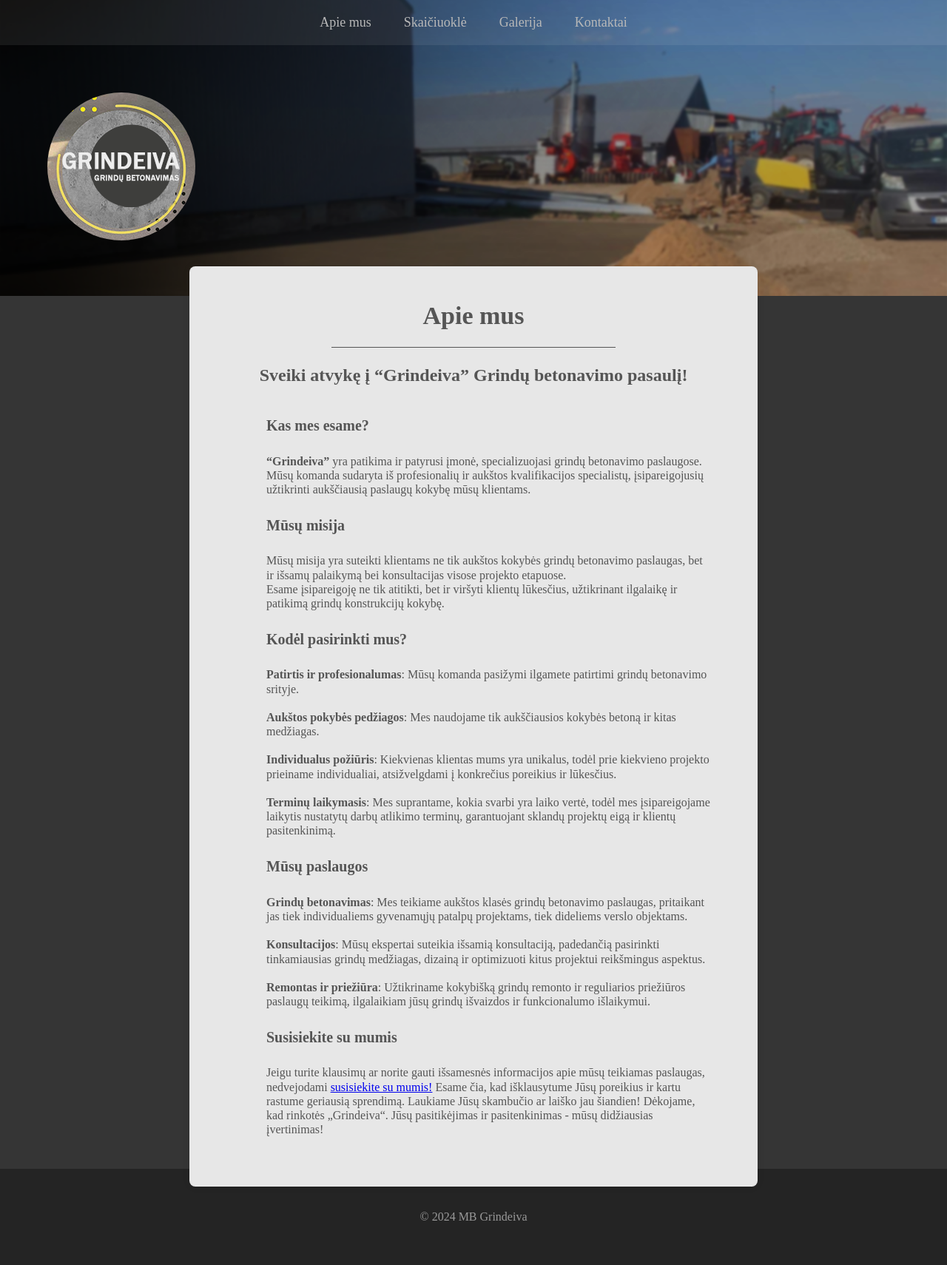
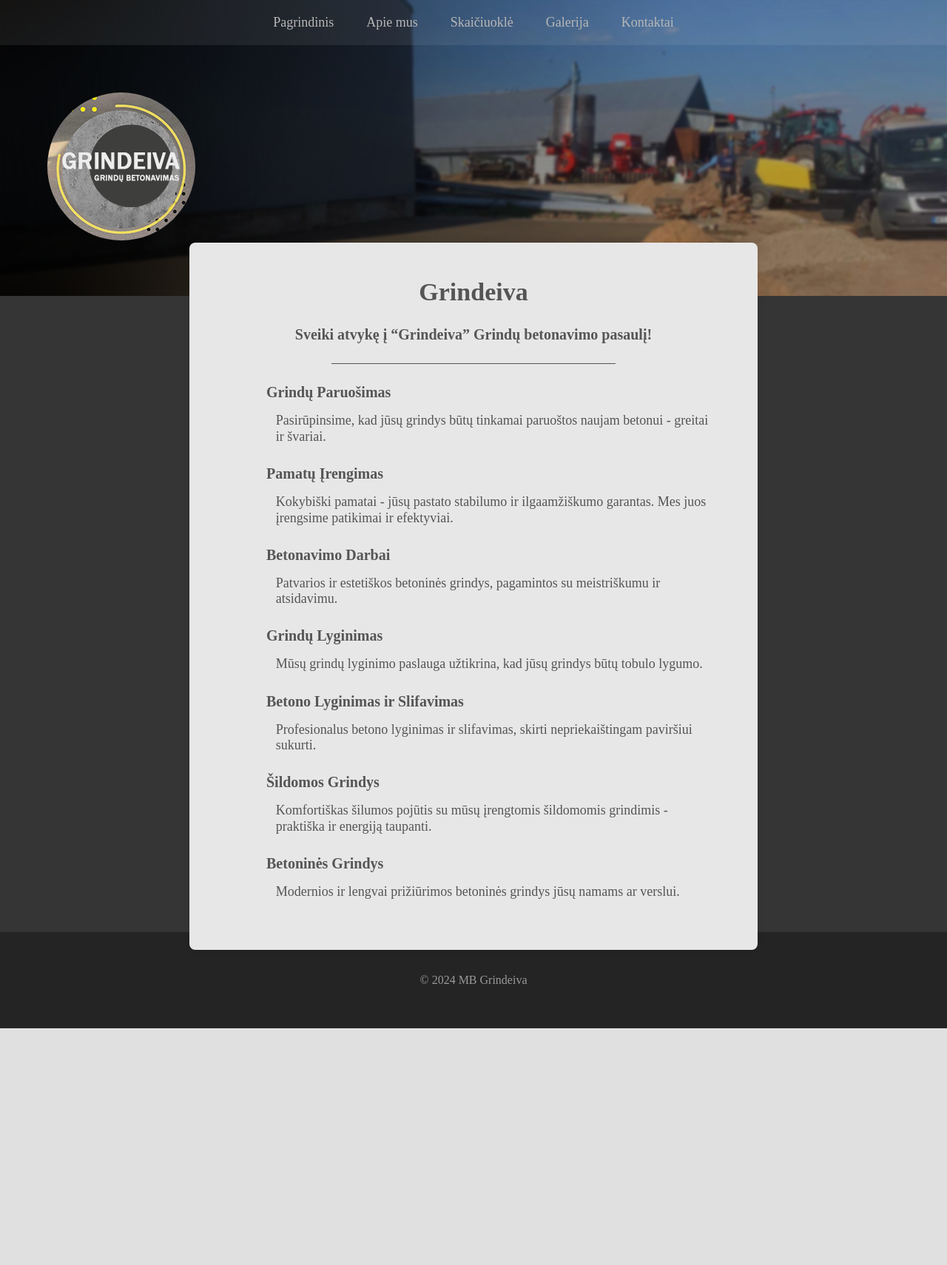
Before and after one commit to RenaldasZ/grindeiva, a Django app: page / in a window 1280 px wide. Shown: the whole page at 74% size. After the commit the page ends 1390 px from the top, so only its background shows below. Run offline with Django 5.2, Linux system fonts and the light colour scheme.

Commit message:
frontend html page styles updated added about us html

```diff
--- a/main/webapp/static/webapp/css/style.css
+++ b/main/webapp/static/webapp/css/style.css
@@ -60,12 +60,12 @@ nav a:hover {
     flex-direction: column;
     justify-content: center;
     align-items: center;
-    padding-bottom: 2vh;
+    padding-bottom: 6vh;
 }
 
 .content-section {
     width: 60%;
-    margin: -5vh auto;
+    margin: -9vh auto;
     padding-top: 2%;
     padding-bottom: 4%;
     background-color: #e7e7e7;
@@ -127,10 +127,28 @@ nav a:hover {
     padding-right: 5vw;
 }
 
+.index-container {
+    width: auto;
+}
+
+.index-container ul li {
+    font-size: large;
+    text-align: left;
+    margin-left: 6vw;
+    margin-right: 5vw;
+}
+
+.index-container ul h4 {
+    text-align: left;
+    margin-bottom: 1rem;
+    margin-left: 5vw;
+    margin-right: 5vw;
+}
+
 .contact-container {
     display: flex;
     justify-content: space-around;
-    width: 100%; /* Adjust the width for each container */
+    width: 100%;
     margin-bottom: 20px;
 }
 
@@ -230,7 +248,9 @@ header nav.main .burger {
 .job-container {
     display: flex;
     flex-direction: column;
-    gap: 20px;
+    gap: 2vh;
+    margin-left: 5vw;
+    margin-right: 5vw;
 }
 
 .job-section {
--- a/main/webapp/templates/base.html
+++ b/main/webapp/templates/base.html
@@ -19,7 +19,8 @@
                 </a>
             </span>
             <ul id="top-level-menu" class="top-level-menu">
-                <li class="list-item"><a class="list-link" href="{% url "index" %}">Apie mus</a></li>
+                <li class="list-item"><a class="list-link" href="{% url "index" %}">Pagrindinis</a></li>
+                <li class="list-item"><a class="list-link" href="{% url "about" %}">Apie mus</a></li>
                 <li class="list-item"><a class="list-link" href="{% url "calculator" %}">Skaičiuoklė</a></li>
                 <li class="list-item"><a class="list-link" href="{% url "galery" %}">Galerija</a></li>
                 <li class="list-item"><a class="list-link" href="{% url "contacts" %}">Kontaktai</a></li>
--- a/main/webapp/templates/webapp/index.html
+++ b/main/webapp/templates/webapp/index.html
@@ -3,42 +3,31 @@
 {% block content %}
 <div class="parent-container">
     <div class="content-section">
-        <h1>Apie mus</h1>
+        <div class="index-container">
+        <h1>Grindeiva</h1>
+        <h4>Sveiki atvykę į “Grindeiva” Grindų betonavimo pasaulį!</h4>
         <hr>
-        <h3>Sveiki atvykę į “Grindeiva” Grindų betonavimo pasaulį!</h3>
-        <div class="main-container">
             <ul>
-            <h4>Kas mes esame?</h4>
-                <li><b>“Grindeiva”</b> yra patikima ir patyrusi įmonė, specializuojasi grindų betonavimo paslaugose.</li>
-                <li>Mūsų komanda sudaryta iš profesionalių ir aukštos kvalifikacijos specialistų, įsipareigojusių užtikrinti aukščiausią paslaugų kokybę mūsų klientams.</li>
-            </ul>
+                <h4>Grindų Paruošimas</h4>
+                <li>Pasirūpinsime, kad jūsų grindys būtų tinkamai paruoštos naujam betonui - greitai ir švariai.</li>
 
-            <ul>
-            <h4>Mūsų misija</h4>
-                <li>Mūsų misija yra suteikti klientams ne tik aukštos kokybės grindų betonavimo paslaugas, bet ir išsamų palaikymą bei konsultacijas visose projekto etapuose.</li>
-                <li>Esame įsipareigoję ne tik atitikti, bet ir viršyti klientų lūkesčius, užtikrinant ilgalaikę ir patikimą grindų konstrukcijų kokybę.</li>
-            </ul>
+                <h4>Pamatų Įrengimas</h4>
+                <li>Kokybiški pamatai - jūsų pastato stabilumo ir ilgaamžiškumo garantas. Mes juos įrengsime patikimai ir efektyviai.</li>
 
-            <ul>
-            <h4>Kodėl pasirinkti mus?</h4>
-                <li><b>Patirtis ir profesionalumas</b>: Mūsų komanda pasižymi ilgamete patirtimi grindų betonavimo srityje.</li><br>
-                <li><b>Aukštos pokybės pedžiagos</b>: Mes naudojame tik aukščiausios kokybės betoną ir kitas medžiagas.</li><br>
-                <li><b>Individualus požiūris</b>: Kiekvienas klientas mums yra unikalus, todėl prie kiekvieno projekto prieiname individualiai, atsižvelgdami į konkrečius poreikius ir lūkesčius.</li><br>
-                <li><b>Terminų laikymasis</b>: Mes suprantame, kokia svarbi yra laiko vertė, todėl mes įsipareigojame laikytis nustatytų darbų atlikimo terminų, garantuojant sklandų projektų eigą ir klientų pasitenkinimą.</li>
-            </ul>
+                <h4>Betonavimo Darbai</h4>
+                <li>Patvarios ir estetiškos betoninės grindys, pagamintos su meistriškumu ir atsidavimu.</li>
 
-            <ul>
-            <h4>Mūsų paslaugos</h4>
-                <li><b>Grindų betonavimas</b>: Mes teikiame aukštos klasės grindų betonavimo paslaugas, pritaikant jas tiek individualiems gyvenamųjų patalpų projektams, tiek dideliems verslo objektams.</li><br>
-                <li><b>Konsultacijos</b>: Mūsų ekspertai suteikia išsamią konsultaciją, padedančią pasirinkti tinkamiausias grindų medžiagas, dizainą ir optimizuoti kitus projektui reikšmingus aspektus.</li><br>
-                <li><b>Remontas ir priežiūra</b>: Užtikriname kokybišką grindų remonto ir reguliarios priežiūros paslaugų teikimą, ilgalaikiam jūsų grindų išvaizdos ir funkcionalumo išlaikymui.</li>
-            </ul>
+                <h4>Grindų Lyginimas</h4>
+                <li>Mūsų grindų lyginimo paslauga užtikrina, kad jūsų grindys būtų tobulo lygumo.</li>
 
-            <ul>
-            <h4>Susisiekite su mumis</h4>
-                <li>Jeigu turite klausimų ar norite gauti išsamesnės informacijos apie mūsų teikiamas paslaugas, nedvejodami <a href="/contacts">susisiekite su mumis!</a>
-                    Esame čia, kad išklausytume Jūsų poreikius ir kartu rastume geriausią sprendimą. Laukiame Jūsų skambučio ar laiško jau šiandien!
-                    Dėkojame, kad rinkotės „Grindeiva“. Jūsų pasitikėjimas ir pasitenkinimas - mūsų didžiausias įvertinimas!</li>
+                <h4>Betono Lyginimas ir Slifavimas</h4>
+                <li>Profesionalus betono lyginimas ir slifavimas, skirti nepriekaištingam paviršiui sukurti.</li>
+
+                <h4>Šildomos Grindys</h4>
+                <li>Komfortiškas šilumos pojūtis su mūsų įrengtomis šildomomis grindimis - praktiška ir energiją taupanti.</li>
+
+                <h4>Betoninės Grindys</h4>
+                <li>Modernios ir lengvai prižiūrimos betoninės grindys jūsų namams ar verslui.</li>
             </ul>
         </div>
     </div>
--- a/main/webapp/urls.py
+++ b/main/webapp/urls.py
@@ -1,9 +1,10 @@
 from django.urls import path
-from . views import Index, GaleryView, ContactsView, CalculatorView
+from . views import Index, About, GaleryView, ContactsView, CalculatorView
 
 urlpatterns = [
     path('', Index.as_view(), name="index"),
     path('galery/', GaleryView.as_view(), name="galery"),
     path('contacts/', ContactsView.as_view(), name="contacts"),
     path('calculator/', CalculatorView.as_view(), name="calculator"),
+    path('about/', About.as_view(), name="about"),
 ]
--- a/main/webapp/views.py
+++ b/main/webapp/views.py
@@ -10,6 +10,9 @@ from . models import JobModel
 
 class Index(TemplateView):
     template_name = "webapp/index.html"
+
+class About(TemplateView):
+    template_name = "webapp/about.html"
 
 class CalculatorView(TemplateView):
     template_name = "webapp/calculator.html"
```
Also changed, not shown: main/webapp/templates/webapp/about.html (added, +34 -0 lines), main/webapp/templates/webapp/calculator.html (+5 -4 lines), main/webapp/templates/webapp/galery.html (+6 -3 lines), main/webapp/templates/webapp/result.html (deleted, +0 -16 lines).
